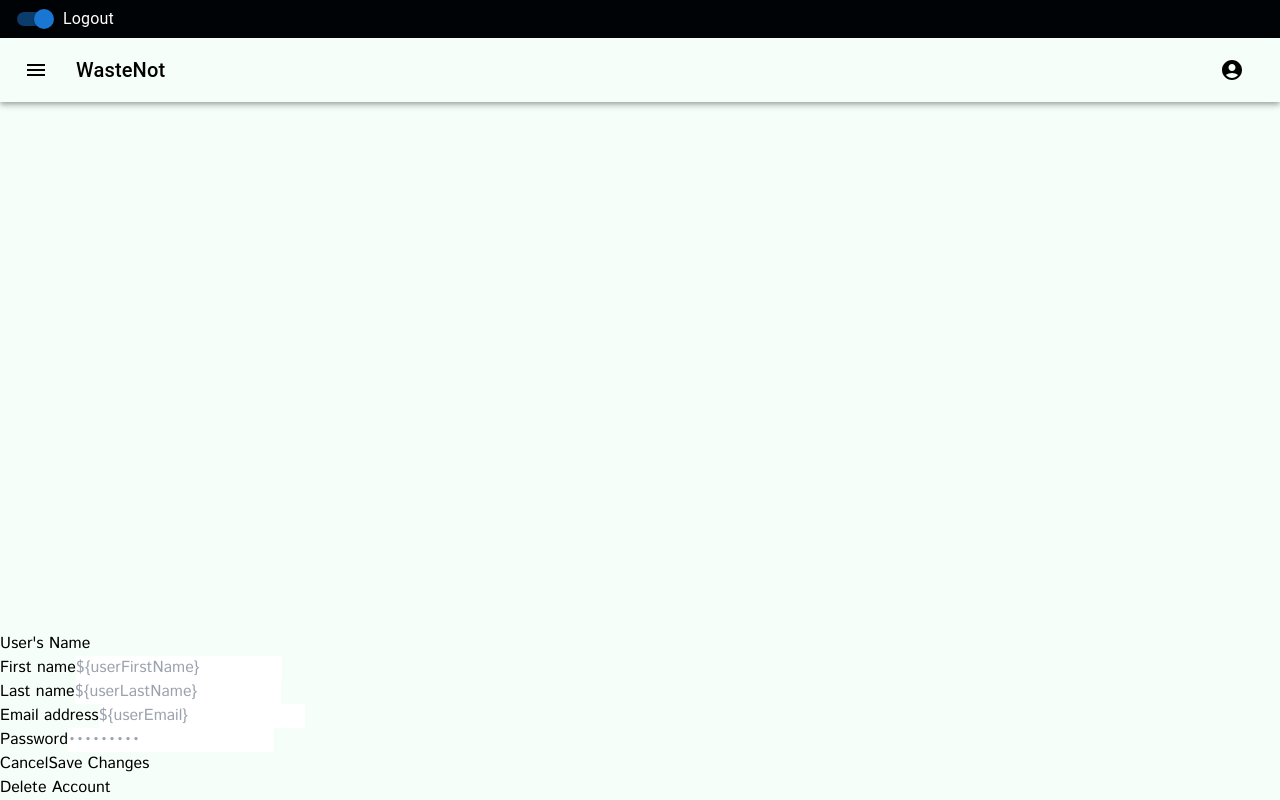
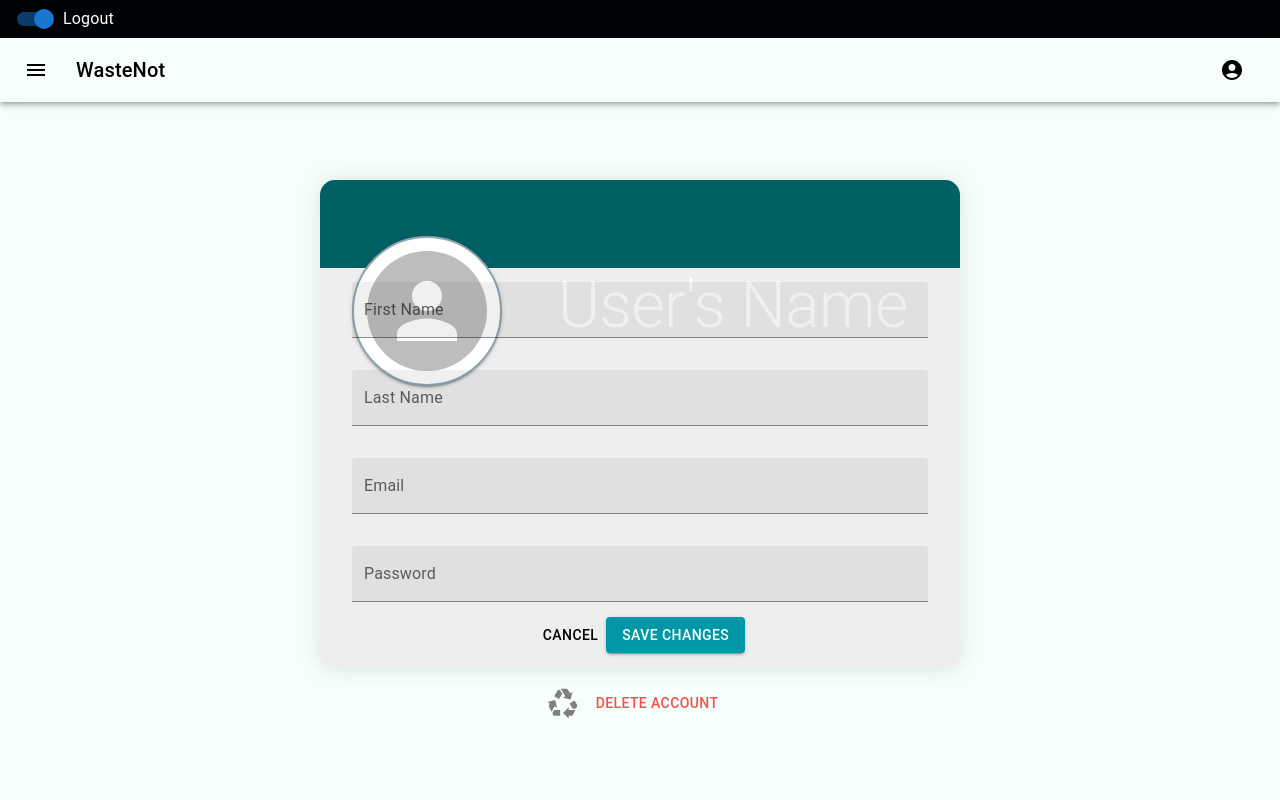
Before and after one commit to sleepingbaby/WasteNot, a React (Vite) app in the folder WasteNot/: page /profile in a window 1280 px wide. Built offline with nearby package versions, Linux system fonts and the light colour scheme.

Commit message:
userprofile with mui

```diff
--- a/WasteNot/package.json
+++ b/WasteNot/package.json
@@ -15,6 +15,7 @@
     "@mui/icons-material": "^5.14.6",
     "@mui/material": "^5.14.6",
     "react": "^18.2.0",
+    "react-confirm-alert": "^3.0.6",
     "react-dom": "^18.2.0",
     "react-router-dom": "^6.15.0"
   },
--- a/WasteNot/src/components/Profile.jsx
+++ /dev/null
@@ -1,104 +0,0 @@
-import React from "react";
-import { useNavigate } from "react-router-dom";
-
-export default function Profile() {
-  const navigate = useNavigate();
-
-  return (
-    <>
-      <div className="h-screen w-screen flex items-center justify-center">
-        <main className="grid grid-rows-6 border-2 border-gray-300 w-[50%] h-[70%] rounded-3xl bg-gray-200 relative drop-shadow-xl">
-          <div className="header row-start-1 row-span-1 bg-green-950 w-full mb-6 rounded-t-3xl  border-2 border-green-950">
-            <div className="mt-5 ml-40 text-4xl text-white">
-              User's Name
-            </div>
-          </div>
-
-          <div className="profile-picture absolute top-5 left-5 h-32 w-32 rounded-full bg-gray-500"></div>
-
-          <form className="profile-data-outer row-start-2.5 row-span-5 p-7 mt-3">
-            <div class="profile-data grid gap-4 my-6">
-              <div>
-                <label
-                  for="first_name"
-                  className="block mb-1 text-lg text-gray-900"
-                >
-                  First name
-                </label>
-                <input
-                  type="text"
-                  className="bg-gray-50 border border-gray-300 text-gray-900 text-sm rounded-lg focus:ring-blue-500 focus:border-blue-500 block w-full p-2.5 dark:bg-white-100 dark:border-gray-600 dark:placeholder-gray-400 dark:black dark:focus:ring-blue-500 dark:focus:border-blue-500"
-                  placeholder="${userFirstName}"
-                />
-              </div>
-              <div>
-                <label
-                  for="last_name"
-                  className="block mb-1 text-lg text-gray-900"
-                >
-                  Last name
-                </label>
-                <input
-                  type="text"
-                  className="bg-gray-50 border border-gray-300 text-gray-900 text-sm rounded-lg focus:ring-blue-500 focus:border-blue-500 block w-full p-2.5 dark:bg-white-100 dark:border-gray-600 dark:placeholder-gray-400 dark:black dark:focus:ring-blue-500 dark:focus:border-blue-500"
-                  placeholder="${userLastName}"
-
-                />
-              </div>
-              <div>
-                <label for="email" className="block mb-1 text-lg text-gray-900">
-                  Email address
-                </label>
-                <input
-                  type="email"
-                  className="bg-gray-50 border border-gray-300 text-gray-900 text-sm rounded-lg focus:ring-blue-500 focus:border-blue-500 block w-full p-2.5 dark:bg-white-100 dark:border-gray-600 dark:placeholder-gray-400 dark:black dark:focus:ring-blue-500 dark:focus:border-blue-500"
-                  placeholder="${userEmail}"
-                />
-              </div>
-              <div>
-                <label
-                  for="password"
-                  className="block mb-1 text-lg text-gray-900"
-                >
-                  Password
-                </label>
-                <input
-                  type="password"
-                  className="bg-gray-50 border border-gray-300 text-gray-900 text-sm rounded-lg focus:ring-blue-500 focus:border-blue-500 block w-full p-2.5 dark:bg-white-100 dark:border-gray-600 dark:placeholder-gray-400 dark:black dark:focus:ring-blue-500 dark:focus:border-blue-500"
-                  placeholder="•••••••••"
-
-                />
-              </div>
-            </div>
-
-            <div className="flex justify-end w-full mt-24">
-              <button
-                type="button"
-                className="text-gray-900 hover:text-gray-500 font-medium mr-4"
-                onClick={() => {
-                  navigate("/ingredients");
-                }}
-              >
-                Cancel
-              </button>
-              <button
-                type="submit"
-                className="black bg-green-950 hover:bg-green-800 focus:ring-4 focus:outline-none focus:ring-blue-300 rounded-lg text-sm w-full sm:w-auto px-5 py-2.5 text-center text-white dark:hover:bg-green-800 dark:focus:ring-green-800"
-                onClick={() => {
-                    alert("Profile Updated Successfully");
-                  }}
-                >
-
-                Save Changes
-              </button>
-            </div>
-          </form>
-        </main>
-        <button className="absolute left-5 bottom-5 text-red-500 hover:text-red-600 font-medium">
-          {" "}
-          Delete Account{" "}
-        </button>
-      </div>
-    </>
-  );
-}
--- /dev/null
+++ b/WasteNot/src/pages/Profile.jsx
@@ -0,0 +1,213 @@
+import { Stack, Avatar, Typography, TextField, Button } from "@mui/material";
+import RecyclingIcon from '@mui/icons-material/Recycling';
+import { useNavigate } from "react-router-dom";
+import {confirmAlert} from "react-confirm-alert"
+import 'react-confirm-alert/src/react-confirm-alert.css';
+
+
+
+
+export default function Profile() {
+// * NEED REQUESTS, UPDATE ALERT RESPONSES, NAVIGATION AFTER DEACTIVATION
+
+
+const confirmDelete = () => {
+confirmAlert({
+title: "Confirm account deactivation",
+message: "Are you sure you want to deactivate your account?",
+buttons: [
+{
+label: "Yes",
+onClick: () => alert("Account deactivated. We hope to see you again")
+},
+{
+label: "No, take me back!",
+},
+],
+});
+};
+
+
+const navigate = useNavigate();
+
+
+return (
+<>
+<Stack
+id="mainpage"
+height="100%"
+width="100%"
+justifyContent="center"
+alignItems="center"
+>
+<Stack
+id="profile-container"
+height="70%"
+width="50%"
+sx={{
+backgroundColor: "#eeeeee",
+borderTopRightRadius: "18px",
+borderTopLeftRadius: "18px",
+borderBottomLeftRadius: "15px",
+borderBottomRightRadius: "15px",
+boxShadow: `
+0 0 20px rgba(210, 210, 210, 0.2),
+0 0 20px rgba(210, 210, 210, 0.2),
+0 0 20px rgba(210, 210, 210, 0.2)
+`,
+}}
+>
+<Stack
+id="header-container"
+height="18%"
+direction="row"
+sx={{
+backgroundColor: "#006064",
+borderTopRightRadius: "15px",
+borderTopLeftRadius: "15px",
+borderColor: "#006064",
+}}
+>
+<Stack
+id="avatar-backdrop"
+justifyContent="center"
+alignItems="center"
+sx={{
+borderRadius: "50%",
+backgroundColor: "white",
+height: "150px",
+width: "150px",
+mt: 7,
+ml: 4,
+border: "2px solid #90a4ae",
+boxShadow: 2,
+}}
+>
+<Avatar
+size="lg"
+sx={{
+height: "120px",
+width: "120px",
+}}
+></Avatar>
+</Stack>
+<Typography
+component={"h2"}
+id="user-header"
+variant="h2"
+sx={{
+mt: 11,
+ml: 7,
+color: "white",
+fontWeight: "300",
+fontSize: {
+xs: "28px", // Extra small screens
+sm: "36px", // Small screens
+md: "48px", // Medium screens
+lg: "64px", // Large screens
+},
+}}
+>
+User's Name
+</Typography>
+</Stack>
+<Stack
+id="profile-container"
+height="100%"
+width="100%"
+justifyContent="center"
+alignItems="center"
+>
+<Stack
+id="profile-data-fields"
+gap={4}
+alignItems="center"
+justifyContent="center"
+height="100%"
+width="100%"
+>
+<TextField
+variant="filled"
+label="First Name"
+sx={{ width: "90%" }}
+></TextField>
+<TextField
+variant="filled"
+label="Last Name"
+sx={{ width: "90%" }}
+></TextField>
+<TextField
+variant="filled"
+label="Email"
+sx={{ width: "90%", borderRadius: "15px" }}
+></TextField>
+<TextField
+variant="filled"
+label="Password"
+sx={{ width: "90%" }}
+></TextField>
+</Stack>
+<Stack
+id="buttons"
+direction="row"
+justifySelf="end"
+sx={{
+mb: 2,
+}}
+>
+<Button
+id="cancel-button"
+variant="text"
+onClick={() => navigate("/ingredients")}
+sx={{
+color: "#000000",
+}}
+>
+Cancel
+</Button>
+<Button
+id="save-button"
+variant="contained"
+onClick={() => {
+alert("Profile Successfully Updated");
+}}
+// *NAVIGATE BACK TO HOME AFTER JS ADDED
+sx={{
+backgroundColor: "#0097a7",
+}}
+>
+Save Changes
+</Button>
+</Stack>
+</Stack>
+</Stack>
+<Stack
+direction="row"
+justifyContent="center"
+alignItems="center"
+sx={{
+mt:2
+}}>
+<RecyclingIcon sx={{ fontSize: 34, color: 'gray' }} />
+
+
+<Button
+id="delete-button"
+variant="filled"
+onClick={() => {confirmDelete()}}
+sx={{
+color: "#ef5350",
+fontSize: 14,
+":hover": {
+color: "white",
+},
+// fontWeight:"300"
+}}
+>
+Delete Account
+</Button>
+</Stack>
+</Stack>
+</>
+);
+}
--- a/WasteNot/src/router.jsx
+++ b/WasteNot/src/router.jsx
@@ -2,7 +2,7 @@ import { createBrowserRouter } from "react-router-dom";
 import App from "./App";
 import LandingPage from "./pages/LandingPage";
 import InputPage from "./pages/InputPage";
-import Profile from "./components/Profile";
+import Profile from "./pages/Profile";
 
 const router = createBrowserRouter([
   {
```
Also changed, not shown: 1 other file (tests, documents, lock files or other folders).
